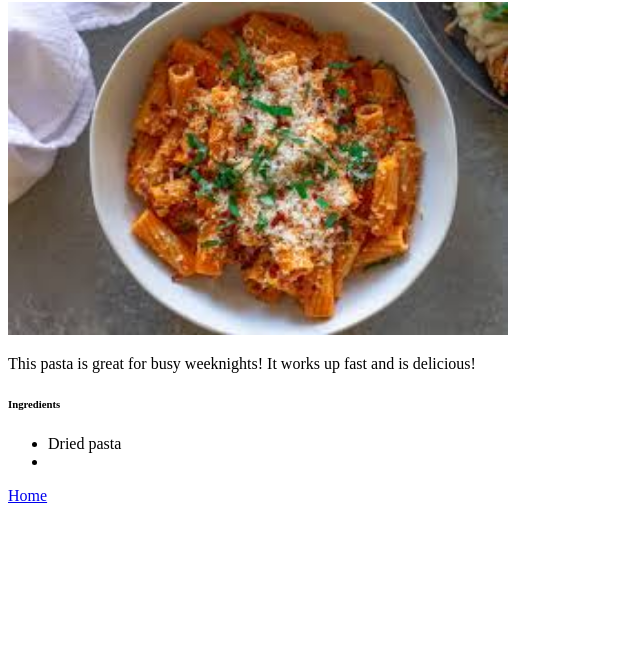
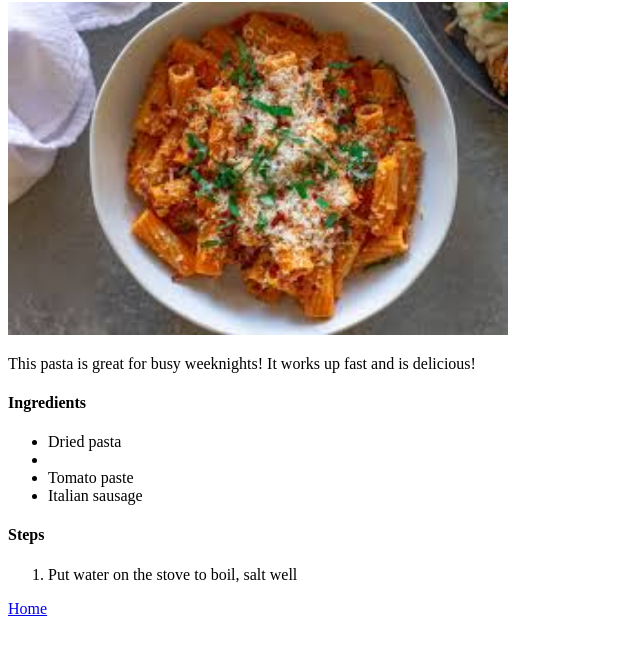
Before and after one commit to miacc05/odin-recipes, a plain HTML site: page recipes/spicy-pasta.html in a window 1280 px wide. Shown: the part 78-730 px from the top of the page, without its empty margins (0-640 px from the left). Drawn offline with Linux system fonts and the light colour scheme.

Commit message:
changed heading type in pasta recipe

```diff
--- a/recipes/spicy-pasta.html
+++ b/recipes/spicy-pasta.html
@@ -11,11 +11,17 @@
         <img src="../images/pasta-image.jpeg" width="500">
         <p>This pasta is great for busy weeknights! It works up fast and is delicious!</p>
 
-        <h6>Ingredients</h6>
+        <h4>Ingredients</h4>
         <ul>
             <li>Dried pasta<li>
+            <li>Tomato paste</li>
+            <li>Italian sausage</li>
+        </ul>
 
-        </ul>
+        <h4>Steps</h4>
+        <ol>
+            <li>Put water on the stove to boil, salt well</li>
+        </ol>
 
 
         <p><a href="../index.html">Home</a></p>
```
